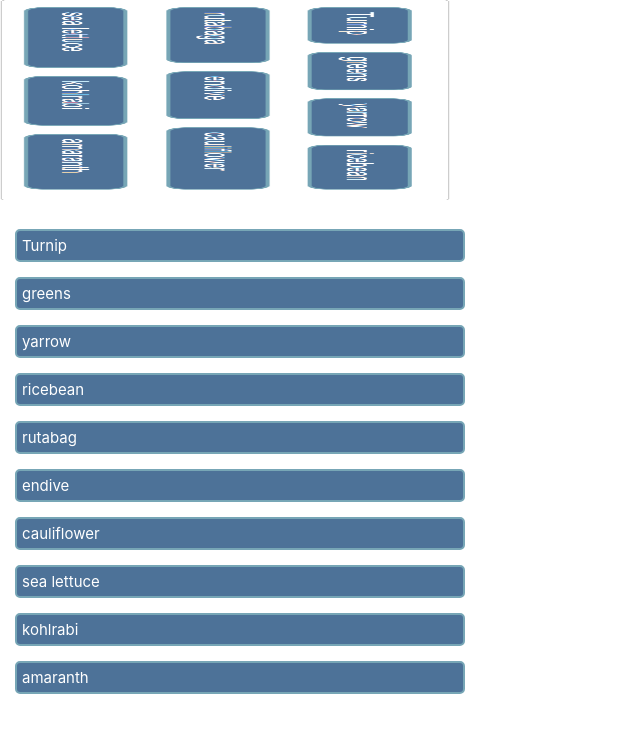
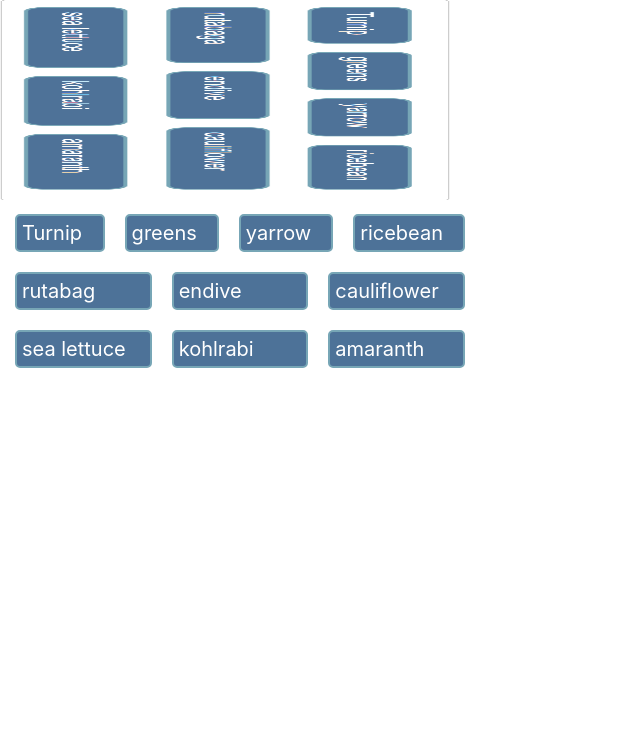
Before and after one commit to amrm0h/Flex-Box, a React (Create React App) app: page / in a window 1280 px wide. Shown: the top 732 px of the page, without its empty margins (0-640 px from the left). Built offline with nearby package versions, Linux system fonts and the light colour scheme.

Commit message:
solve task

```diff
--- a/src/Rearrenge/tagsStyles.scss
+++ b/src/Rearrenge/tagsStyles.scss
@@ -1,13 +1,18 @@
 
 
 .container {
+  // solve
+  display: flex;
+  flex-wrap: wrap;
+  align-items: flex-start;
+  justify-content: space-between;
+  gap: 20px;
 
   // main
   padding: 10px 15px;
   width: 450px;
 }
 .item {
-
   // main
   color: white;
   background-color: #4d7298;
@@ -15,4 +20,11 @@
   border-radius: 5px;
   padding: 5px;
   font-size: 15px;
+
+  // solve
+  flex: 1;
+
+  font-size: 20px;
+  padding: 5px 20px 5px 5px;
+  margin: 0;
 }
```
